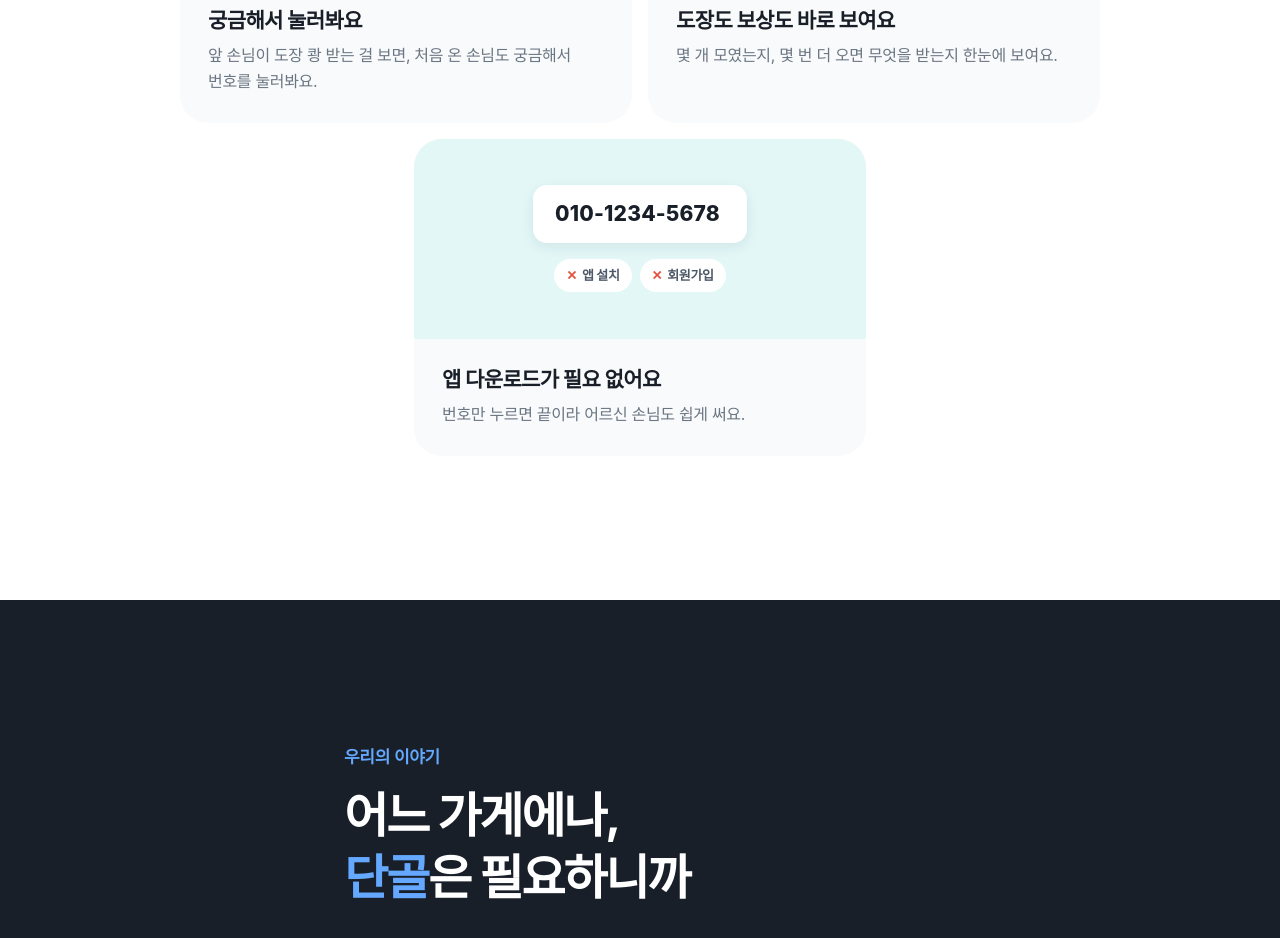
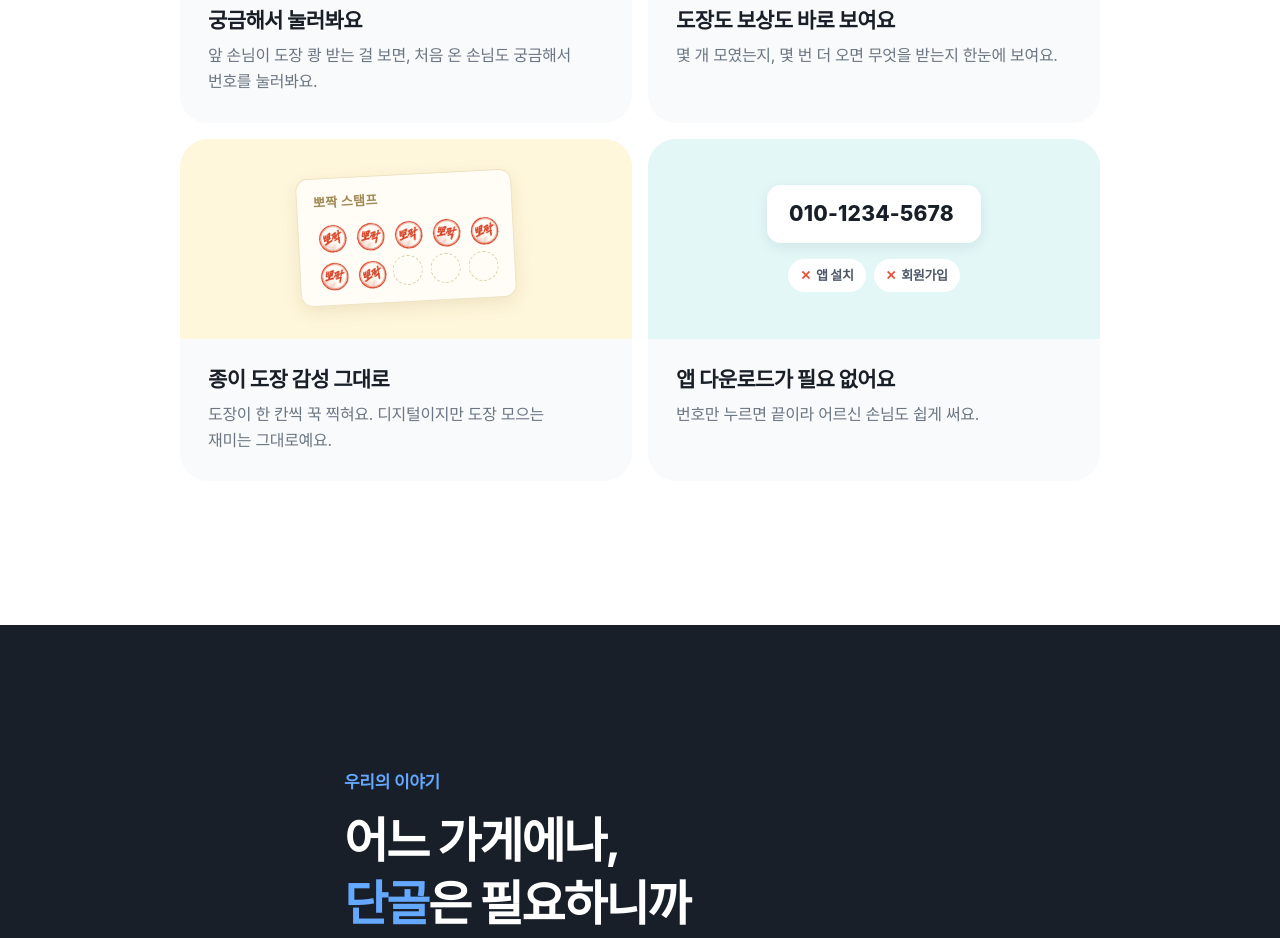
Before and after one commit to yeomsc95/pojjak-hompage, a plain HTML site: page public/index.html in a window 1280 px wide. Shown: the part 8240-9178 px from the top of the page. Drawn offline with Linux system fonts and the light colour scheme; a web font is replaced by a local one.

Commit message:
로고 누르면 맨 위로, 다른 점에 "종이 도장 감성 그대로" 카드
- 헤더·푸터 로고와 "스탬프 적립"을 누르면 맨 위로 부드럽게 올라감
  href="#top"이 위에 붙어 다니는 헤더 자신을 가리켜서 스크롤한 뒤엔 안 움직였음.
  메뉴가 열려 있으면 닫고, 주소창에 #top도 남기지 않음
- 다른 점 네 번째 카드 "종이 도장 감성 그대로": 살짝 기운 종이 도장판에 도장이 비뚤게 찍힌 그림
  디지털이지만 도장 모으는 아날로그 재미. 2×2로 다시 맞춤
- 안 쓰게 된 쿠폰 카드 그림 CSS 정리

Co-Authored-By: Claude Opus 5.5 <noreply@anthropic.com>

```diff
--- a/public/index.html
+++ b/public/index.html
@@ -310,12 +310,14 @@
   .tv-cell img{position:absolute;inset:-4%;width:108%;height:108%}
   .tv-chip{background:#fff;border-radius:999px;padding:8px 16px;font-size:13px;font-weight:700;color:var(--g800);box-shadow:0 4px 14px rgba(0,29,58,.08)}
   .tv-chip em{font-style:normal;color:#019863}
-  .tv-coupon{display:flex;align-items:center;gap:12px;background:#fff;border:2px solid #191919;border-radius:14px;padding:12px 20px;min-width:210px;text-align:left}
-  .tv-coupon .ck{width:24px;height:24px;border-radius:50%;background:#191919;color:#fff;display:grid;place-items:center;flex:none}
-  .tv-coupon .ck svg{width:13px;height:13px}
-  .tv-coupon b{display:block;font-size:15px}
-  .tv-coupon small{display:block;font-size:12px;color:#8b95a1}
-  .tv-btn{background:#191919;color:#fff;font-size:13px;font-weight:700;padding:9px 18px;border-radius:10px}
+  /* 종이 도장 감성: 살짝 기운 종이 도장판에 도장이 조금씩 비뚤게 찍힌 모습 */
+  .tv-paper{background:#fffdf6;border:1px solid #efe3c4;border-radius:12px;padding:14px 16px 16px;transform:rotate(-3deg);
+    box-shadow:0 6px 18px rgba(120,90,20,.12)}
+  .tile .tv-paper-t{font-size:13px;font-weight:700;color:#a08a55;line-height:1.4;margin-bottom:10px;letter-spacing:.02em}
+  .tv-paper-grid{display:grid;grid-template-columns:repeat(5,30px);gap:8px}
+  .tv-paper-grid span{width:30px;height:30px;border-radius:50%;border:1.5px dashed #dccfa9;display:grid;place-items:center}
+  .tv-paper-grid img{width:34px;height:34px;transform:rotate(var(--r,0deg))}
+  .tv-paper-grid .on{border-color:transparent}
   .tv-num{display:flex;align-items:center;background:#fff;border-radius:14px;padding:12px 22px;font-size:21px;font-weight:800;letter-spacing:.01em;box-shadow:0 4px 14px rgba(0,29,58,.08)}
   .tv-num .caret{width:2px;height:22px;background:var(--blue);margin-left:3px;animation:tvBlink 1s steps(1) infinite}
   @keyframes tvBlink{50%{opacity:0}}
@@ -1137,8 +1139,21 @@
         </div>
         <div class="tile-txt"><h3>도장도 보상도 바로 보여요</h3><p>몇 개 모였는지, 몇 번 더 오면 무엇을 받는지 한눈에 보여요.</p></div>
       </div>
-      <!-- "쓰는 것도 쉬워요"(쿠폰 사용) 카드는 뺐다(2026-11-25): 이용 방법 3단계·화면 예시 "쿠폰 사용도 태블릿에서"와 같은 말이었다 -->
+      <!-- "쓰는 것도 쉬워요"(쿠폰 사용) 카드는 뺐다(2026-11-25): 이용 방법 3단계·화면 예시 "쿠폰 사용도 태블릿에서"와 같은 말이었다.
+           대신 "종이 도장 감성 그대로": 디지털이지만 도장 모으는 아날로그 재미를 살렸다(대표 의견 2026-11-25, 손님 반응 "디자인이 귀여워요") -->
       <div class="tile reveal">
+        <div class="tile-vis yellow" aria-hidden="true">
+          <div class="tv-paper">
+            <p class="tv-paper-t">뽀짝 스탬프</p>
+            <div class="tv-paper-grid">
+              <span class="on"><img src="pojjak-stamp-48.png" alt="" style="--r:-12deg"></span><span class="on"><img src="pojjak-stamp-48.png" alt="" style="--r:6deg"></span><span class="on"><img src="pojjak-stamp-48.png" alt="" style="--r:-4deg"></span><span class="on"><img src="pojjak-stamp-48.png" alt="" style="--r:10deg"></span><span class="on"><img src="pojjak-stamp-48.png" alt="" style="--r:-8deg"></span>
+              <span class="on"><img src="pojjak-stamp-48.png" alt="" style="--r:4deg"></span><span class="on"><img src="pojjak-stamp-48.png" alt="" style="--r:-14deg"></span><span></span><span></span><span></span>
+            </div>
+          </div>
+        </div>
+        <div class="tile-txt"><h3>종이 도장 감성 그대로</h3><p>도장이 한 칸씩 꾹 찍혀요. 디지털이지만 도장 모으는 재미는 그대로예요.</p></div>
+      </div>
+      <div class="tile reveal" style="--d:.08s">
         <div class="tile-vis teal" aria-hidden="true">
           <div class="tv-num">010-1234-5678<span class="caret"></span></div>
           <div class="tv-no"><span><i>✕</i>앱 설치</span><span><i>✕</i>회원가입</span></div>
@@ -1344,6 +1359,13 @@
   menu.querySelectorAll('a').forEach(a=>a.addEventListener('click',()=>setMenu(false)));
   menuDim.addEventListener('click',()=>setMenu(false));   // 어두운 곳을 누르면 닫힌다
   addEventListener('keydown',e=>{if(e.key==='Escape')setMenu(false)});
+  // 로고·"스탬프 적립"(헤더·푸터)을 누르면 맨 위로. href="#top"은 위에 붙어 다니는 헤더(sticky) 자신을 가리켜서
+  // 스크롤한 뒤엔 눌러도 움직이지 않았다(2026-11-25). 메뉴가 열려 있으면 닫고, 주소창에 #top도 남기지 않는다
+  document.querySelectorAll('a[href="#top"]').forEach(a=>a.addEventListener('click',e=>{
+    e.preventDefault();setMenu(false);
+    scrollTo({top:0,behavior:matchMedia('(prefers-reduced-motion: reduce)').matches?'auto':'smooth'});
+    if(location.hash)history.replaceState(null,'',location.pathname+location.search);
+  }));
   // 메뉴를 연 채 화면이 넓어지면(가로 회전 등) PC 메뉴로 바뀌므로 닫아서 스크롤 잠금도 푼다
   matchMedia('(max-width:820px)').addEventListener('change',e=>{if(!e.matches)setMenu(false)});
 
```
